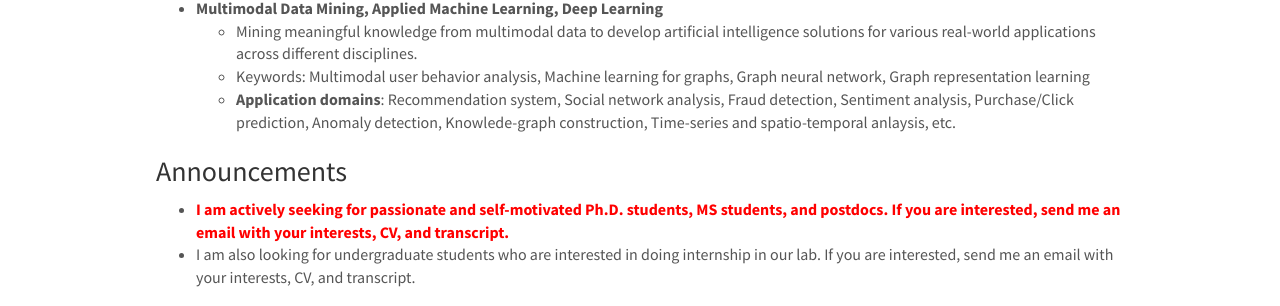
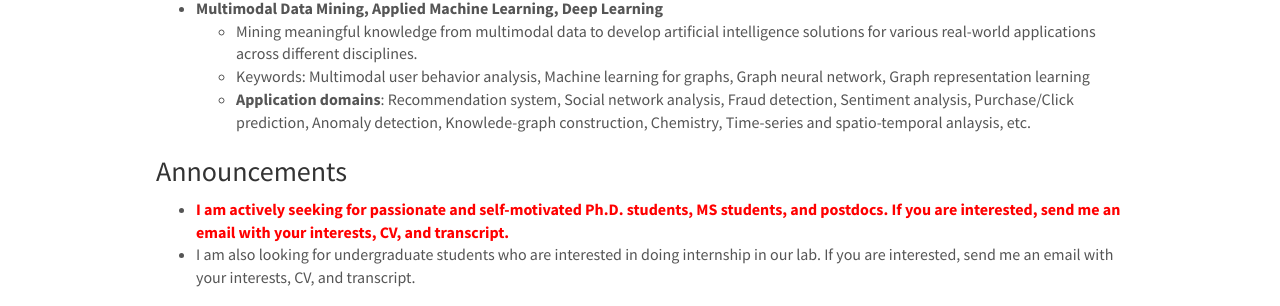
Before and after one commit to kaist-dsail/kaist-dsail.github.io, a Jekyll site: the page built from _pages/professor.md, in a window 1280 px wide and 900 px high, scrolled down 521 px. Shown: the part 171-477 px from the top of the window. Built offline with Jekyll 4.4.1, drawn with Linux system fonts in a browser that asks for light colours; nearby versions of some CDN libraries.

Commit message:
Update professor.md

```diff
--- a/_pages/professor.md
+++ b/_pages/professor.md
@@ -33,7 +33,7 @@ permalink: /professor/
 - <b>Multimodal Data Mining, Applied Machine Learning, Deep Learning</b>
   - Mining meaningful knowledge from multimodal data to develop artificial intelligence solutions for various real-world applications across different disciplines.
   - Keywords: Multimodal user behavior analysis, Machine learning for graphs, Graph neural network, Graph representation learning
-  - <b>Application domains</b>: Recommendation system, Social network analysis, Fraud detection, Sentiment analysis, Purchase/Click prediction, Anomaly detection, Knowlede-graph construction, Time-series and spatio-temporal anlaysis, etc.
+  - <b>Application domains</b>: Recommendation system, Social network analysis, Fraud detection, Sentiment analysis, Purchase/Click prediction, Anomaly detection, Knowlede-graph construction, Chemistry, Time-series and spatio-temporal anlaysis, etc.
 
 ### Announcements
 - <span style="color:red"><b>I am actively seeking for passionate and self-motivated Ph.D. students, MS students, and postdocs. If you are interested, send me an email with your interests, CV, and transcript.</b></span>
```
